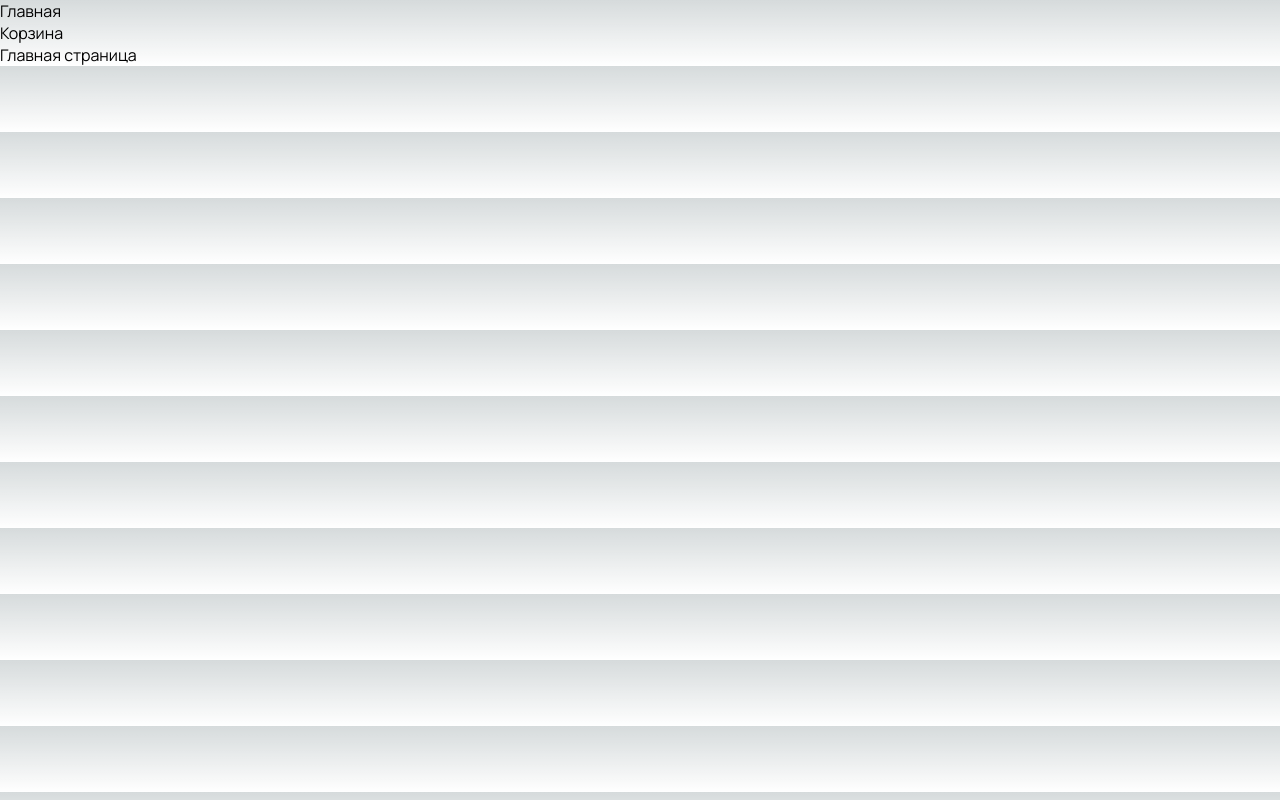
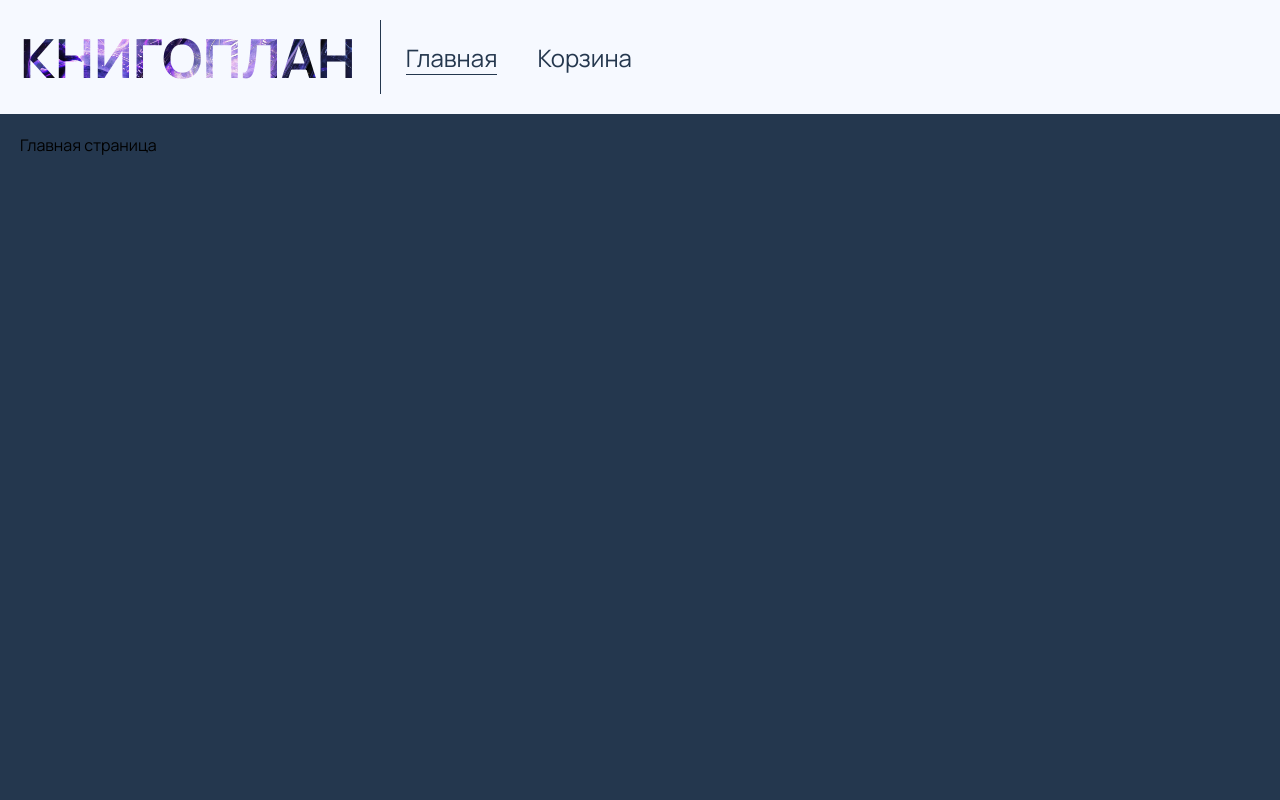
Before and after one commit to Kello4718/2024-kinoplan, a Next.js app: page / in a window 1280 px wide. Built offline with nearby package versions, Linux system fonts and the light colour scheme.

Commit message:
Add and styled header (not adaptive)

```diff
--- /dev/null
+++ b/declaration.d.ts
@@ -0,0 +1 @@
+declare module '*.css';
--- /dev/null
+++ b/src/app/components/Header/Header.module.css
@@ -0,0 +1,67 @@
+.header {
+	display: flex;
+	align-items: center;
+	gap: 50px;
+	background: #f6f9ff;
+	padding: 20px;
+}
+
+.title {
+	font-size: clamp(3.125rem, 2.125rem + 1.5625vw, 4rem);
+	text-transform: uppercase;
+	text-align: center;
+	position: relative;
+	color: transparent;
+	background: url('../../../../public/images/preview/preview.jpg') no-repeat
+		50% 50% / cover;
+	background-clip: text;
+	margin: 0;
+	cursor: default;
+
+	&::after {
+		content: '';
+		width: 1px;
+		height: 100%;
+		position: absolute;
+		top: 0;
+		right: -25px;
+		background: #24374e;
+	}
+}
+
+.navigation {
+}
+
+.navigationList {
+	display: flex;
+	justify-content: center;
+	align-items: center;
+	gap: 40px;
+}
+
+.navigationItem {
+}
+
+.navigationItem a {
+	font-size: 24px;
+	text-decoration: none;
+	position: relative;
+	color: #24374e;
+
+	&::before {
+		content: '';
+		width: 0%;
+		height: 1px;
+		position: absolute;
+		top: 100%;
+		left: 0;
+		background: #24374e;
+		transition-property: width;
+		transition-duration: 300ms;
+		transition-timing-function: ease-in-out;
+	}
+
+	&:hover::before {
+		width: 100%;
+	}
+}
--- /dev/null
+++ b/src/app/components/Header/Header.tsx
@@ -0,0 +1,44 @@
+'use client'
+
+import Link from 'next/link'
+import React from 'react'
+
+import styles from './Header.module.css'
+
+import { usePathname } from 'next/navigation'
+const Header = () => {
+	const pathname = usePathname()
+	return (
+		<header className={styles.header}>
+			<h1 className={styles.title}>Книгоплан</h1>
+			<nav className={styles.navigation}>
+				<ul className={styles.navigationList}>
+					<li className={styles.navigationItem}>
+						<Link
+							className={
+								pathname === '/' ? 'navigationLinkActive' : ''
+							}
+							href="/"
+						>
+							Главная
+						</Link>
+					</li>
+					<li className={styles.navigationItem}>
+						<Link
+							className={
+								pathname === '/cart'
+									? 'navigationLinkActive'
+									: ''
+							}
+							href="/cart"
+						>
+							Корзина
+						</Link>
+					</li>
+				</ul>
+			</nav>
+		</header>
+	)
+}
+
+export default Header
--- a/src/app/globals.css
+++ b/src/app/globals.css
@@ -1,107 +1,45 @@
-:root {
-  --max-width: 1100px;
-  --border-radius: 12px;
-  --font-mono: ui-monospace, Menlo, Monaco, "Cascadia Mono", "Segoe UI Mono",
-    "Roboto Mono", "Oxygen Mono", "Ubuntu Monospace", "Source Code Pro",
-    "Fira Mono", "Droid Sans Mono", "Courier New", monospace;
-
-  --foreground-rgb: 0, 0, 0;
-  --background-start-rgb: 214, 219, 220;
-  --background-end-rgb: 255, 255, 255;
-
-  --primary-glow: conic-gradient(
-    from 180deg at 50% 50%,
-    #16abff33 0deg,
-    #0885ff33 55deg,
-    #54d6ff33 120deg,
-    #0071ff33 160deg,
-    transparent 360deg
-  );
-  --secondary-glow: radial-gradient(
-    rgba(255, 255, 255, 1),
-    rgba(255, 255, 255, 0)
-  );
-
-  --tile-start-rgb: 239, 245, 249;
-  --tile-end-rgb: 228, 232, 233;
-  --tile-border: conic-gradient(
-    #00000080,
-    #00000040,
-    #00000030,
-    #00000020,
-    #00000010,
-    #00000010,
-    #00000080
-  );
-
-  --callout-rgb: 238, 240, 241;
-  --callout-border-rgb: 172, 175, 176;
-  --card-rgb: 180, 185, 188;
-  --card-border-rgb: 131, 134, 135;
-}
-
-@media (prefers-color-scheme: dark) {
-  :root {
-    --foreground-rgb: 255, 255, 255;
-    --background-start-rgb: 0, 0, 0;
-    --background-end-rgb: 0, 0, 0;
-
-    --primary-glow: radial-gradient(rgba(1, 65, 255, 0.4), rgba(1, 65, 255, 0));
-    --secondary-glow: linear-gradient(
-      to bottom right,
-      rgba(1, 65, 255, 0),
-      rgba(1, 65, 255, 0),
-      rgba(1, 65, 255, 0.3)
-    );
-
-    --tile-start-rgb: 2, 13, 46;
-    --tile-end-rgb: 2, 5, 19;
-    --tile-border: conic-gradient(
-      #ffffff80,
-      #ffffff40,
-      #ffffff30,
-      #ffffff20,
-      #ffffff10,
-      #ffffff10,
-      #ffffff80
-    );
-
-    --callout-rgb: 20, 20, 20;
-    --callout-border-rgb: 108, 108, 108;
-    --card-rgb: 100, 100, 100;
-    --card-border-rgb: 200, 200, 200;
-  }
-}
-
 * {
-  box-sizing: border-box;
-  padding: 0;
-  margin: 0;
+	box-sizing: border-box;
 }
 
 html,
 body {
-  max-width: 100vw;
-  overflow-x: hidden;
+	width: 100%;
+	height: 100%;
+	padding: 0;
+	margin: 0;
+	box-sizing: border-box;
 }
 
 body {
-  color: rgb(var(--foreground-rgb));
-  background: linear-gradient(
-      to bottom,
-      transparent,
-      rgb(var(--background-end-rgb))
-    )
-    rgb(var(--background-start-rgb));
+	display: grid;
+	grid-template-rows: max-content 1fr;
 }
 
-a {
-  color: inherit;
-  text-decoration: none;
+.main {
+	background: #24374e;
+	padding: 20px;
 }
 
-@media (prefers-color-scheme: dark) {
-  html {
-    color-scheme: dark;
-  }
+ul {
+	list-style: none;
+	margin: 0;
+	padding: 0;
 }
+
+a.navigationLinkActive {
+	font-size: 24px;
+	text-decoration: none;
+	position: relative;
+	color: #24374e;
+
+	&::before {
+		content: '';
+		width: 100%;
+		height: 1px;
+		position: absolute;
+		top: 100%;
+		left: 0;
+		background: #24374e;
+	}
+}
--- a/src/app/layout.tsx
+++ b/src/app/layout.tsx
@@ -1,39 +1,27 @@
-import type { Metadata } from "next";
-import { Manrope } from "next/font/google";
-import "./globals.css";
-import Link from "next/link";
+import type { Metadata } from 'next'
+import { Manrope } from 'next/font/google'
+import Header from './components/Header/Header'
 
-const manrope = Manrope({ subsets: ["latin"] });
+import './globals.css'
+
+const manrope = Manrope({ subsets: ['latin'] })
 
 export const metadata: Metadata = {
-  title: "Create Next App",
-  description: "Generated by create next app",
-};
+	title: 'Книгоплан',
+	description: 'Книги всех жанров на любой вкус',
+}
 
 export default function RootLayout({
 	children,
 }: Readonly<{
-  children: React.ReactNode;
+	children: React.ReactNode
 }>) {
 	return (
 		<html lang="en">
 			<body className={manrope.className}>
-        <header>
-          <nav>
-            <ul>
-              <li>
-                <Link href="/">Главная</Link>
-              </li>
-              <li>
-                <Link href="/cart">Корзина</Link>
-              </li>
-            </ul>
-          </nav>
-        </header>
-        <main>
-          {children}
-        </main>
+				<Header />
+				<main className="main">{children}</main>
 			</body>
 		</html>
-  );
+	)
 }
--- a/src/app/page.tsx
+++ b/src/app/page.tsx
@@ -1,9 +1,7 @@
 import React from 'react'
 
 const Main = () => {
-  return (
-    <div>Главная страница</div>
-  )
+	return <div>Главная страница</div>
 }
 
 export default Main
```
Also changed, not shown: src/app/page.module.css (deleted, +0 -230 lines), public/images/preview/preview.jpg (added), 1 other file (tests, documents, lock files or other folders). Lines whose indentation alone changed are shown as unchanged.
